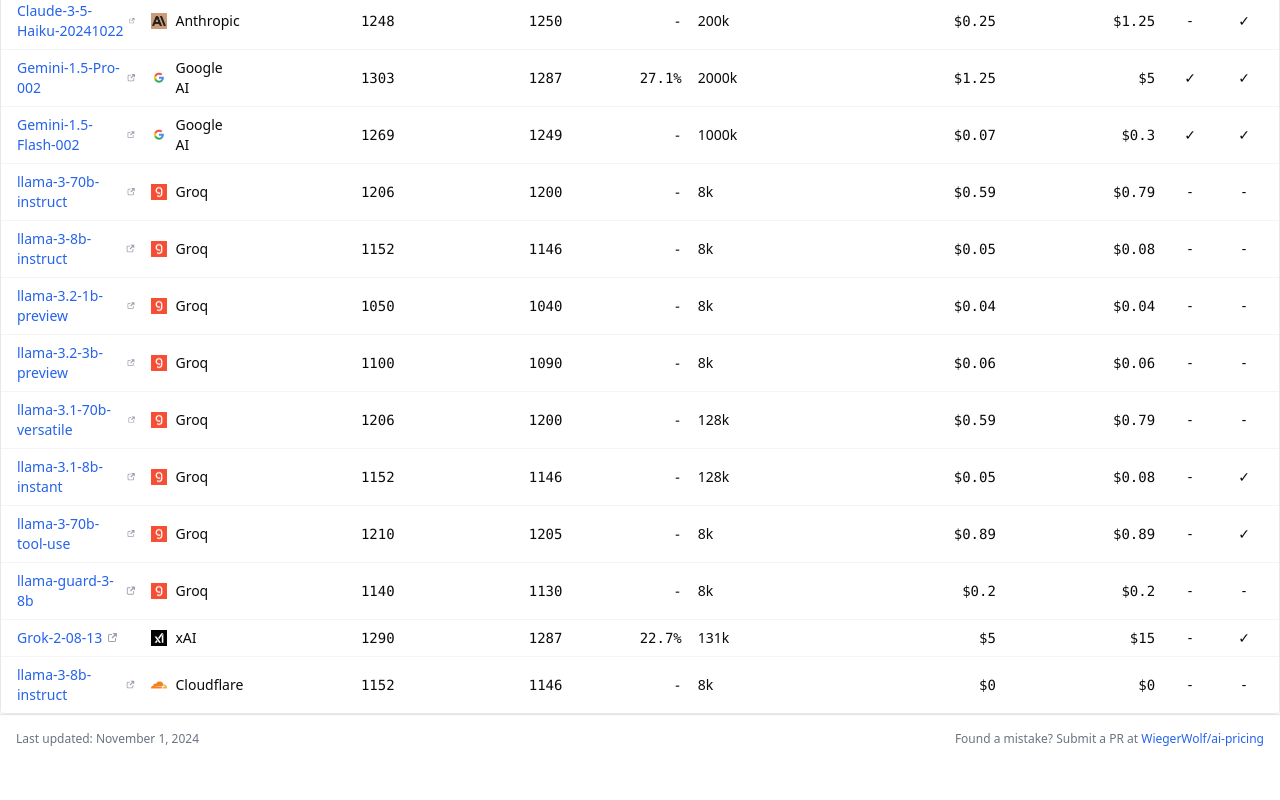
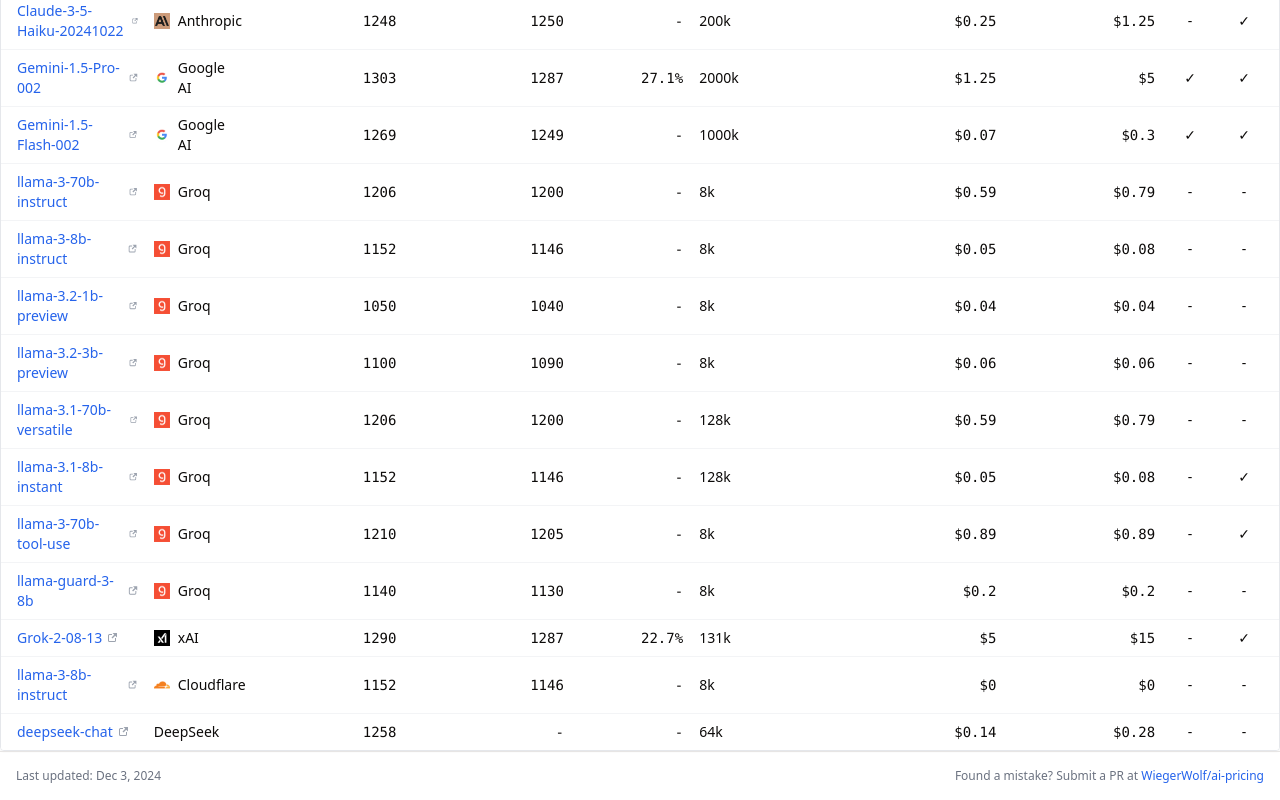
Before and after one commit to WiegerWolf/ai-pricing, a React (Vite) app: page / in a window 1280 px wide. Shown: the part 547-1347 px from the top of the page. Before the commit the page ends 1310 px from the top, so only its background shows below. Built offline with nearby package versions, Linux system fonts and the light colour scheme.

Commit message:
Update Last updated date and add DeepSeek model to LLM data

```diff
--- a/src/App.tsx
+++ b/src/App.tsx
@@ -9,7 +9,7 @@
         <DataTable columns={columns} data={llmData} />
       </main>
       <footer className="text-xs text-gray-500 py-4 px-4 flex items-center justify-between border-t">
-        <span>Last updated: November 1, 2024</span>
+        <span>Last updated: Dec 3, 2024</span>
         <span>
           Found a mistake? Submit a PR at{" "}
           <a
--- a/src/data/llm-data.json
+++ b/src/data/llm-data.json
@@ -270,5 +270,18 @@
     "hasVision": false,
     "notes": "currently in free beta",
     "pricingUrl": "https://ai.cloudflare.com/"
+  },
+  {
+    "model": "deepseek-chat",
+    "provider": "DeepSeek",
+    "context": 64,
+    "inputPrice": 0.14,
+    "outputPrice": 0.28,
+    "inputPriceCacheHit": 0.014,
+    "smartsElo": 1258,
+    "maxOutputTokens": 4,
+    "maxOutputTokensBeta": 8,
+    "notes": "DeepSeek V2.5 model combines and upgrades DeepSeek V2 Chat and Coder V2. Beta 8K output tokens requires base_url='https://api.deepseek.com/beta'",
+    "pricingUrl": "https://api-docs.deepseek.com/quick_start/pricing/"
   }
 ]
```
